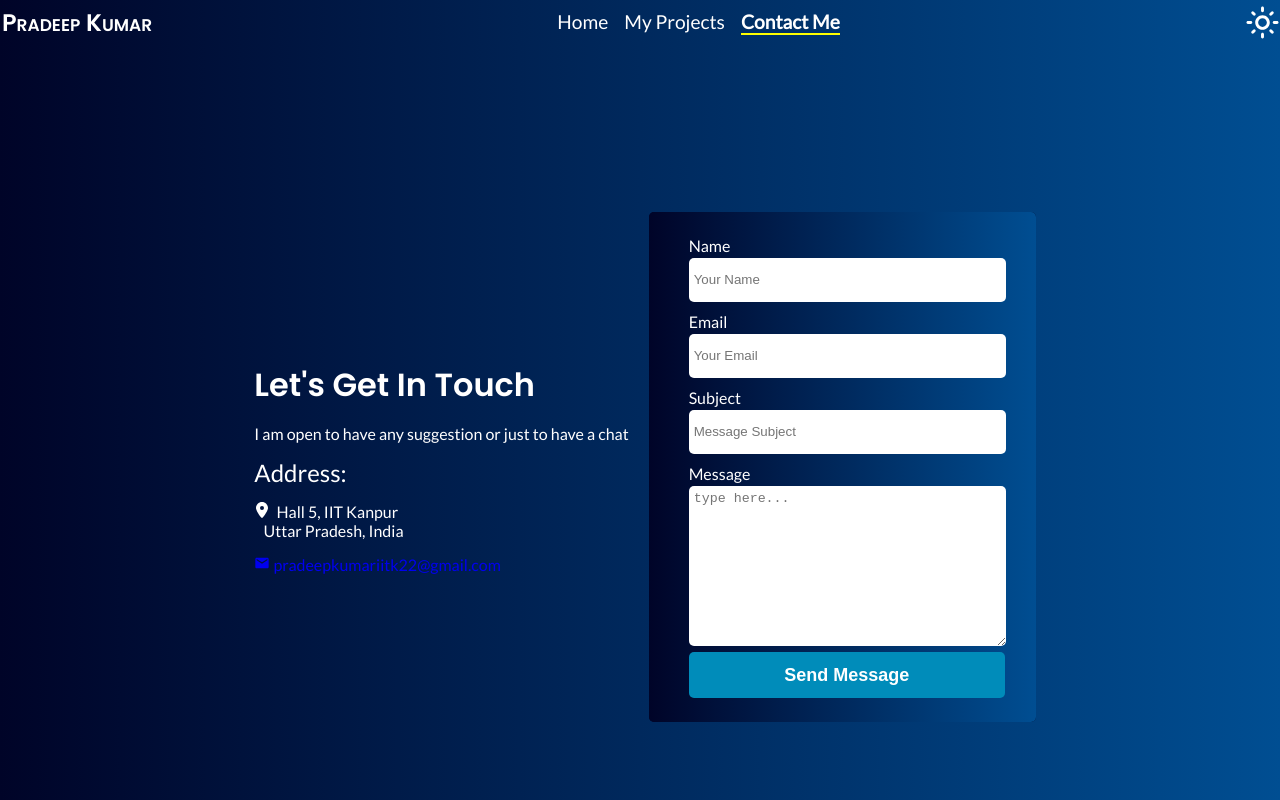
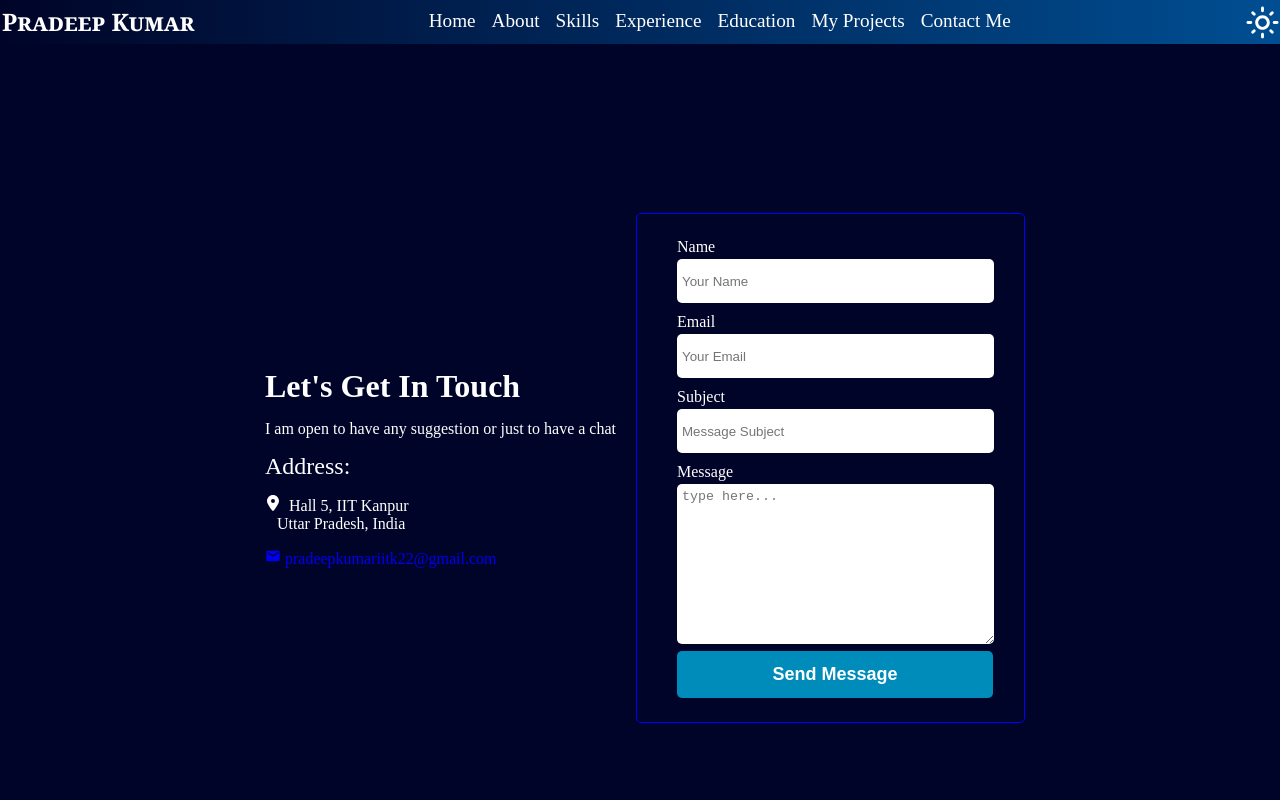
Before and after one commit to pradeepkumar-es/my-portfolio, a React (Vite) app: page /contact in a window 1280 px wide. Shown: the top 800 px of the page. Built offline with nearby package versions, Linux system fonts and the light colour scheme.

Commit message:
styling and navigation update

```diff
--- a/src/App.css
+++ b/src/App.css
@@ -41,7 +41,7 @@ h1,p,h2,h4{
     color: var(--main-h1-color);
 }
 div{
-    background-color: var(--bg-color);
+    /* background-color: var(--bg-color); */
     /* background: linear-gradient(to bottom right, var(--bg-color) 45%, var(--sub-heading-color) 55%  ); */
 }
 body{
--- a/src/App.jsx
+++ b/src/App.jsx
@@ -1,16 +1,13 @@
-import { useState } from 'react'
-import reactLogo from './assets/react.svg'
-import viteLogo from '/vite.svg'
-import './App.css'
-import Home from './components/Home'
-import { BrowserRouter, Router, Routes, Route } from 'react-router-dom'
+import "./App.css";
+import { BrowserRouter, Routes, Route } from "react-router-dom";
 // import {BrowserRouter as Router, Route, Switch} from 'react-router-dom'
-import AboutMe from './components/AboutMe'
-import Contact from './components/Contact'
-import Projects from './components/Projects'
-import Navbar from './components/Navbar'
-import Footer from './components/Footer'
-
+import AboutMe from "./components/AboutMe";
+import Contact from "./components/Contact";
+import Projects from "./components/Projects";
+import Navbar from "./components/Navbar";
+import Footer from "./components/Footer";
+import React, { Suspense } from "react";
+const Home = React.lazy(() => import("./components/Home")); //it is recommended to use default export of lazy compoenent
 function App() {
   return (
     <>
@@ -24,17 +21,39 @@ function App() {
           <Route path="/projects" element={<Projects />} />
         </Routes> */}
           <Routes>
-          <Route path="/" element={<Home />} />
+            <Route
+              path="/"
+              element={
+                <Suspense
+                  fallback={
+                    <div
+                      style={{
+                        display: "flex",
+                        justifyContent: "center",
+                        alignItems: "center",
+                        flexDirection:"column",
+                        gap:"10px",
+                        minHeight:"100vh" //div can not strech itself , it take content height, hence height is required to give when we want to center something
+                      }}
+                    >
+                      <h1>Welocome To My Portfolio</h1>
+                      <h2>Loading....</h2>
+                    </div>
+                  }
+                >
+                  <Home />
+                </Suspense>
+              }
+            />
             <Route path="/aboutme" element={<AboutMe />} />
             <Route path="/contact" element={<Contact />} />
             <Route path="/projects" element={<Projects />} />
           </Routes>
-        <Footer/>
+          <Footer />
         </div>
       </BrowserRouter>
-
     </>
-  )
+  );
 }
 
-export default App
+export default App;
--- a/src/components/Home.jsx
+++ b/src/components/Home.jsx
@@ -1,7 +1,6 @@
 import React from "react";
 import AboutMe from './AboutMe'
 import Projects from "./Projects";
-import Contact from "./Contact";
 import Footer from "./Footer";
 import Highlights from './Highlights'
 import Certifications from "./Certifications";
@@ -20,15 +19,26 @@ import { IoSchool } from "react-icons/io5";
 import { certificates, myeducation, experience } from './data'
 import { RxSize } from "react-icons/rx";
 import MYJourney from "./MyJourney";
+import Contact from "./Contact";
 import { projects } from "./data";
 import ProjectCard from "./ProjectCard";
 import { GoProjectSymlink } from "react-icons/go";
 import { GrUserExpert } from "react-icons/gr";
-import { MdWorkHistory } from "react-icons/md";
-import { Link } from "react-router-dom";
+import { MdWorkHistory, MdEmail  } from "react-icons/md";
+import { Link, useLocation } from "react-router-dom";
+import {useEffect} from "react"
 // import Navabar from "./Navbar";
 // import MovingElement from "./MovingElement";
 export default function Home() {
+    const locationObject = useLocation(); //react-router hook to access current url(pathname(/ or /about), search(?user123), hash(#about)) and return object with property
+    useEffect(()=>{
+        if(locationObject.hash){
+            document.querySelector(locationObject.hash).scrollIntoView({behavior:"smooth"})
+            //locationObject.hash <=>ex. #about, etc. tageting to element with id as shown in current url hash.
+            //on targeted element, scrollIntoView() is built in javascript DOM method to jump to the targeted element, if object parameter
+            //is provided like {behaviour:"smooth"}, then it will scroll smoothly to reach targeted element
+        }
+    }, [locationObject])
     // const maxProjectToShow = 2;
     // const projectToShow = projects.slice(0, maxProjectToShow);
 
@@ -38,7 +48,7 @@ export default function Home() {
     return (
         <>
             <div className="home">
-                <div className="introduction">
+                <div id="about" className="introduction">
                     <div className="about">
                         {/* <h2>Hello,  I'm</h2>
                     <h1> Pradeep</h1> */}
@@ -46,7 +56,7 @@ export default function Home() {
                         <img id="pradeep-profile" src={pradeepProfile} alt="Profile of Pradeep" />
                         <h3 className="name">Pradeep Kumar<div className="shdash"></div></h3>
                         {/* <h1 id="aboutme">Elevating Brands Through Innovative Web Solutions</h1> */}
-                        <p >Pre-final year undergrad at IIT Kanpur (BSBE) with a deep passion for web and software development. I blend clean code with thoughtful design to build responsive, user-friendly experiences. Currently exploring backend dev & DSA. Let’s build something impactful!</p>
+                        <p >Pre-final year undergrad at IIT Kanpur (BSBE) with a deep passion for web and software development. I do code with thoughtful design to build responsive, user-friendly experiences. Currently exploring backend dev & DSA. Let’s build something impactful!</p>
                         {/* <div className="message-me"> */}
 
                         {/* <a href="mailto:pradeepkumariitk22@gmail.com?subject=Contact For &body=Hi Pradeep,%20I"><p>Contact Me</p></a> */}
@@ -69,8 +79,8 @@ export default function Home() {
                 <div className="highlights">
                     <Highlights />
                 </div>
-                <div className="journey">
-                    <h1><MdWorkHistory style={{ width: "2.5rem", height: "2.5rem" }} /> &nbsp;Work Experience</h1>
+                <div id="experience" className="journey">
+                    <h1 className="sectionTitle"><MdWorkHistory style={{ width: "2.5rem", height: "2.5rem" }} /> &nbsp;Work Experience</h1>
                     <div className="journeySection">
                         <div className="path">
                             {/* <MovingElement/> */}
@@ -92,8 +102,8 @@ export default function Home() {
                         </div>
                     </div>
                 </div>
-                <div className="journey">
-                    <h1><IoSchool style={{ width: "2.5rem", height: "2.5rem" }} /> &nbsp;Education</h1>
+                <div id="education" className="journey">
+                    <h1 className="sectionTitle"><IoSchool style={{ width: "2.5rem", height: "2.5rem" }} /> &nbsp;Education</h1>
                     <div className="journeySection">
                         <div className="path">
                             {/* <MovingElement/> */}
@@ -115,8 +125,8 @@ export default function Home() {
                         </div>
                     </div>
                 </div>
-                <div className="skills">
-                    <h1>< GrUserExpert style={{ width: "2.5rem", height: "2.5rem" }} />&nbsp;Skills</h1>
+                <div id="skills" className="skills">
+                    <h1 className="sectionTitle">< GrUserExpert style={{ width: "2.5rem", height: "2.5rem" }} />&nbsp;Skills</h1>
                     <div className="skillContainer">
                         <div>HTML</div>
                         <div>CSS</div>
@@ -135,8 +145,8 @@ export default function Home() {
                         <div>Tailwind CSS</div>
                     </div>
                 </div>
-                <div className="myproject">
-                    <h1><GoProjectSymlink style={{ width: "2.5rem", height: "2.5rem" }} />&nbsp;Projects Prototype</h1>
+                <div id="myproject" className="myproject">
+                    <h1 className="sectionTitle"><GoProjectSymlink style={{ width: "2.5rem", height: "2.5rem" }} />&nbsp;Projects Prototype</h1>
                     <div id="projects" className="myprojects">
 
                         {
@@ -194,6 +204,12 @@ export default function Home() {
                         }
                     </div>
                 </div>  */}
+                <div id="contact" className="contactme">
+                    <h1 className="sectionTitle"><i style={{verticalAlign:"middle"}}><MdEmail style={{ width: "2.6rem", height: "2.6rem" }}/></i>&nbsp;Contact Me</h1>
+                    <div className="contactContainer">
+                        <Contact/>
+                    </div>
+                </div>
             </div>
         </>
     )
--- a/src/components/Navbar.jsx
+++ b/src/components/Navbar.jsx
@@ -1,9 +1,10 @@
-import React, { useEffect, useState } from 'react'
+import { useEffect, useState } from 'react'
 import { GiHamburgerMenu } from "react-icons/gi"
-import { RxCross1, RxSize } from "react-icons/rx"
-import { MdHeight, MdOutlineLightMode } from "react-icons/md";
+import { RxCross1} from "react-icons/rx"
+import { MdOutlineLightMode } from "react-icons/md";
 import { MdOutlineDarkMode } from "react-icons/md";
 import "../css/navbar.css"
+import {useLocation} from 'react-router-dom'
 import { NavLink } from 'react-router-dom'; /*NavLink is a special version of the Link component from
 react-router-dom that can apply styling based on whether the link is active (i.e., the current URL matches the link's target URL). */
 // import { Link } from 'react-router-dom';
@@ -22,6 +23,8 @@ export default function Navabar() {
      document.body.className=style;
         },[style]
     )
+    const locationObject = useLocation();
+    // console.log(locationObject.hash)  //current #hash
      return (
         <>
             <div className="nav">
@@ -30,11 +33,19 @@ export default function Navabar() {
                 <div className="menu-link">
                     <ul>
                         <li> <NavLink className={({isActive})=>(isActive?'active-link':'home')} to="/">Home</NavLink> </li>
-                        {/* <li> <Link to="/aboutme">About Me</Link> </li> */}
+                        <li> <NavLink to="/#about" className={locationObject.hash==="#about"?'active-link':''}>About</NavLink> </li>
+                        <li><NavLink to="/#skills" className={locationObject.hash==="#skills"?'active-link':''}>Skills</NavLink></li>
+                        <li><NavLink to="/#experience" className={locationObject.hash==="#experience"?'active-link':''}>Experience</NavLink></li>
+                        <li><NavLink to="/#education" className={locationObject.hash==="#education"?'active-link':''}>Education</NavLink></li>
                         {/* <li> <a href='#aboutme'>About Me</a> </li> */}
-                        <li><NavLink className={({isActive})=>(isActive?'active-link':'')} to="/projects">My Projects</NavLink></li>
+                        {/* <li><NavLink className={({isActive})=>(isActive?'active-link':'')} to="/projects">My Projects</NavLink></li> */}
+                        <li><NavLink className={locationObject.hash==="#myproject"?'active-link':''} to="/#myproject">My Projects</NavLink></li>
+                        {/*NavLink only care about pathname not hash part, so if link is /#myproject then it is active and also if likn is at only /, it will show still active to myproject  also. NavLink treat /#myproject as /
+                          solution is use: own logic , using useLocation() react-router hook
+                        */}
                         {/* <li><a href="#projects">My Projects</a></li> */}
-                        <li><NavLink className={({isActive})=>(isActive? 'active-link':'')} to="/contact">Contact Me</NavLink></li>
+                        {/* <li><NavLink className={({isActive})=>(isActive? 'active-link':'')} to="/contact">Contact Me</NavLink></li> */}
+                        <li><NavLink className={locationObject.hash ==="#contact"?'active-link':''} to="/#contact">Contact Me</NavLink></li>
                     </ul>
                 </div>
                 <div title='Toggle The Mode' className="mode" onClick={changeMode}> {/* Title attribute will show extra information about element tag on hover */}
@@ -47,11 +58,14 @@ export default function Navabar() {
                         <div className="cross"><RxCross1 onClick={togglemenu} className={openMenu ? 'activate-cross' : 'crossStyle'} /></div>
                         <ul className={openMenu ? 'activate-mobileNavbar' : 'mobileMenuStyle'}>
                              <NavLink to="/"><li onClick={togglemenu} className={openMenu?"hideMenuPart":"none"} >Home</li></NavLink>
-                             {/* <Link to="/aboutme"><li onClick={togglemenu} className={openMenu?"hideMenuPart":"none"} >About Me</li></Link> //correct versio */}
+                             <NavLink to="/#about"><li onClick={togglemenu} className={openMenu?"hideMenuPart":"none"} >About</li></NavLink>
+                             <NavLink to="/#skills"><li onClick={togglemenu} className={openMenu?"hideMenuPart":"none"} >Skills</li></NavLink>
+                             <NavLink to="/#experience"><li onClick={togglemenu} className={openMenu?"hideMenuPart":"none"} >Experience</li></NavLink>
+                             <NavLink to="/#education"><li onClick={togglemenu} className={openMenu?"hideMenuPart":"none"} >Education</li></NavLink>
                              {/* <a href='#aboutme'><li onClick={togglemenu} className={openMenu?"hideMenuPart":"none"} >About Me</li></a> */}
-                            <NavLink to="/projects"><li onClick={togglemenu} className={openMenu?"hideMenuPart":"none"}>My Projects</li></NavLink>
+                            <NavLink to="/#myproject"><li onClick={togglemenu} className={openMenu?"hideMenuPart":"none"}>My Projects</li></NavLink>
                             {/* <a href="#projects"><li onClick={togglemenu} className={openMenu?"hideMenuPart":"none"}>My Projects</li></a> */}
-                            <NavLink to="/contact"><li onClick={togglemenu} className={openMenu?"hideMenuPart":"none"}>Contact Me</li></NavLink>
+                            <NavLink to="/#contact"><li onClick={togglemenu} className={openMenu?"hideMenuPart":"none"}>Contact</li></NavLink>
                         </ul>
                     </div>
                 </div>
--- a/src/css/contact.css
+++ b/src/css/contact.css
@@ -5,7 +5,7 @@
   padding: 1.5rem;
   /* border-radius: 5px; */
   /* background-color: var(--secondary-bg-color); */
-  background:linear-gradient(to right, var(--bg-color), var(--bg2-color) );
+  /* background:linear-gradient(to right, var(--bg-color), var(--bg2-color) ); */
   justify-content: center;
   align-items: center;
   min-height:100vh;
@@ -49,10 +49,11 @@
   /* align-items: center; */
   padding: 1.5em 2.5em;
   /* background-color: rgb(226, 183, 252); */
-  background: linear-gradient(to right, var(--bg-color), var(--bg2-color));
+  /* background: linear-gradient(to right, var(--bg-color), var(--bg2-color)); */
   /* height: 420px; */
   height: auto;
   width: 307px;
+  border: 1px solid blue;
   border-radius: 5px;
 }
 .contact textarea {
--- a/src/css/home.css
+++ b/src/css/home.css
@@ -13,15 +13,20 @@ h1, h2, h3, h4 {
     justify-content: center;
     align-items: center;
     flex-direction: column;
+    /* gap: 2em; */
     background:linear-gradient(to right, var(--bg-color), var(--bg2-color) );
     /* position: inherit; */
     /* z-index: 1; */
-    /* padding:0px 10px 10px 10px; */
+    padding:0px 10px 10px 10px;
 }
 /* .home, .introduction, .jcard, .skillContainer, .myproject{
     background: linear-gradient(45deg,red, rgb(247, 9, 155), rgb(231, 155, 215), rgb(88, 5, 88), rgb(44, 44, 219), rgb(32, 195, 201), rgb(0, 255, 55), yellow
     );
 } */
+ .home .sectionTitle{
+    margin-top: 1.5em;
+    text-align: center;
+ }
 .introduction{
     display: flex;
     /* margin: 3rem 3rem; */
@@ -275,7 +280,17 @@ h1, h2, h3, h4 {
     background: transparent;
 
 }
+.home .contactme{
+    flex-direction: column;
+    background-color: inherit;
+}
+.home .contactme .contactContainer{
+    background-color: inherit;
+}
 @media only screen and (max-width:768px){
+    .home{
+        padding:0px 10px 10px 10px;
+    }
     .introduction{
         display: flex;
         flex-direction: column-reverse;
@@ -293,13 +308,15 @@ h1, h2, h3, h4 {
     }
     .introduction #pradeep-profile{
         display: block;
-        margin:0px 8px 15px 0px;
+        margin-left: auto;
+        margin-right:auto;
     }
     .introduction .profile .pradeep-profile{
         display: none;
     }
     .introduction .about #pradeep-profile{
-        max-width:22rem;
+        width:20rem;
+        height:20rem;
         /* position: relative; */
         /* top: 44px; */
         /* z-index: 0; */
```
Lines whose indentation alone changed are shown as unchanged.
